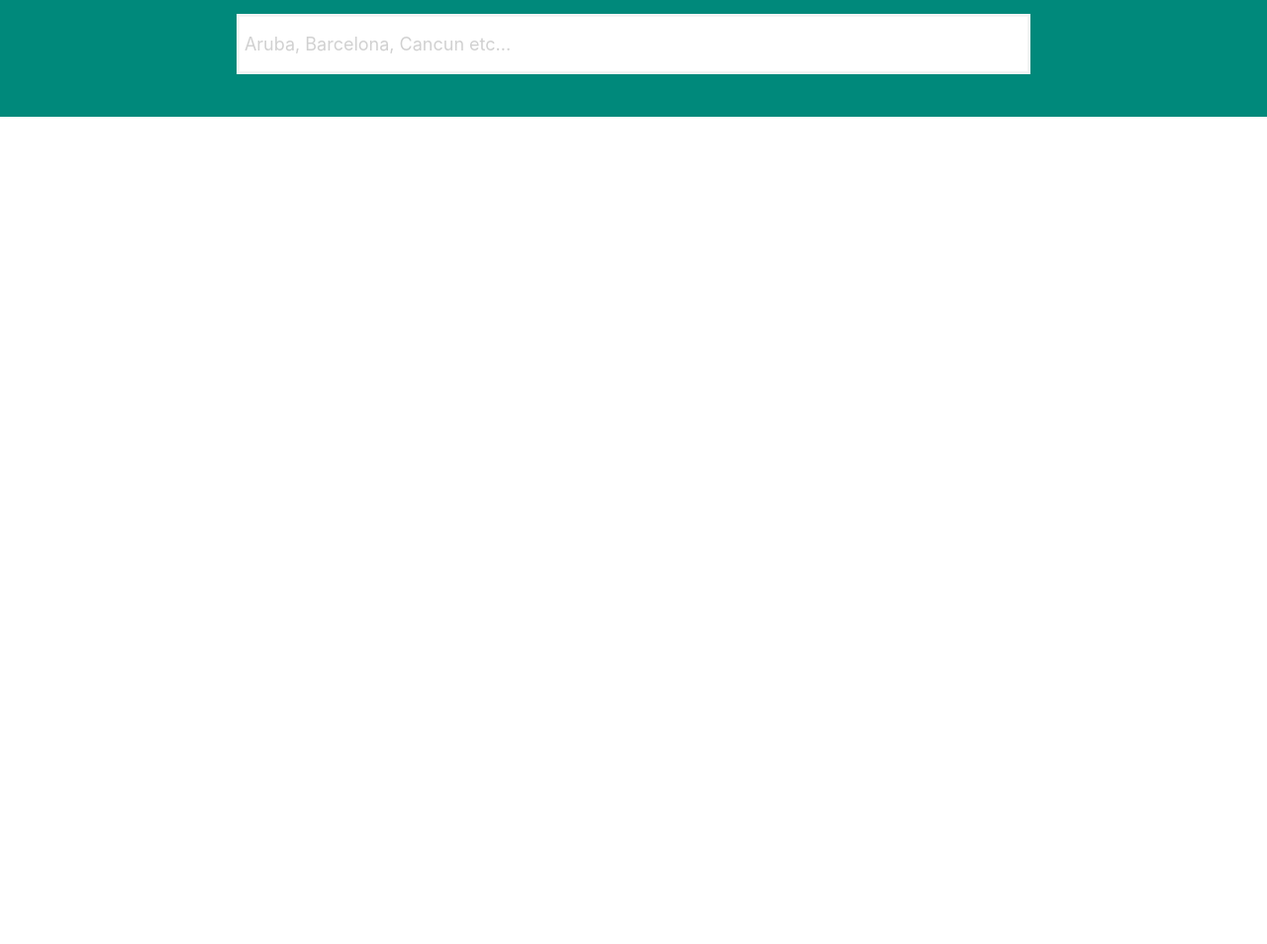
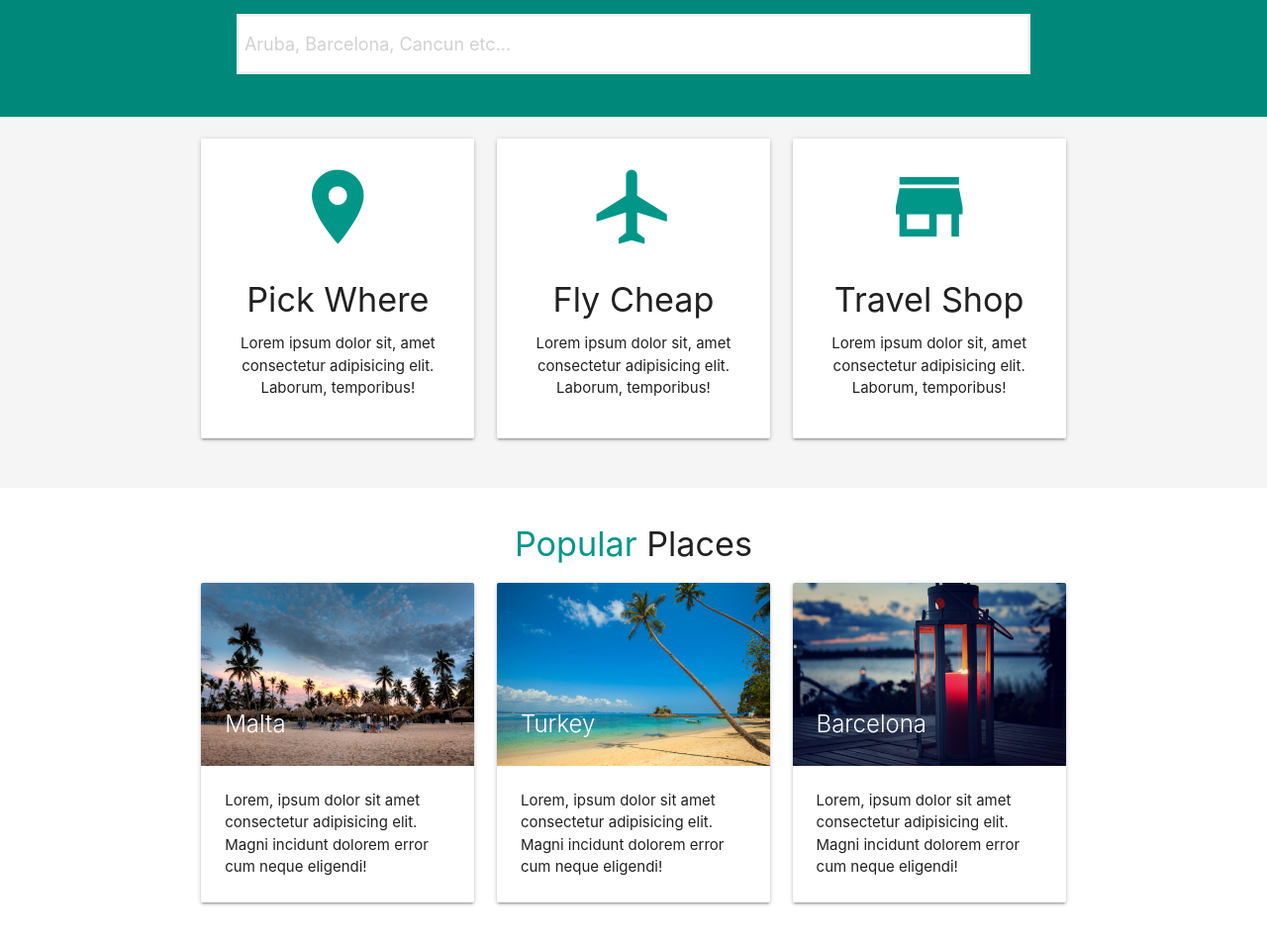
Before and after one commit to ewusiessel/materialize-travel-theme-traversy, a website built with Parcel: page index.html in a window 1280 px wide. Shown: the part 660-1614 px from the top of the page at 99% size. Before the commit the page ends 800 px from the top, so only its background shows below. Built offline with nearby package versions, Linux system fonts and the light colour scheme.

Commit message:
Update index.html

```diff
--- a/index.html
+++ b/index.html
@@ -143,6 +143,92 @@
       </div>
     </section>
 
+    <!-- Section: Icon Boxes -->
+    <section class="section section-icons grey lighten-4 center">
+      <div class="container">
+        <div class="row">
+          <div class="col s12 m4">
+            <div class="card-panel">
+              <i class="material-icons large teal-text">room</i>
+              <h4>Pick Where</h4>
+              <p>
+                Lorem ipsum dolor sit, amet consectetur adipisicing elit.
+                Laborum, temporibus!
+              </p>
+            </div>
+          </div>
+          <div class="col s12 m4">
+            <div class="card-panel">
+              <i class="material-icons large teal-text">airplanemode_active</i>
+              <h4>Fly Cheap</h4>
+              <p>
+                Lorem ipsum dolor sit, amet consectetur adipisicing elit.
+                Laborum, temporibus!
+              </p>
+            </div>
+          </div>
+          <div class="col s12 m4">
+            <div class="card-panel">
+              <i class="material-icons large teal-text">store</i>
+              <h4>Travel Shop</h4>
+              <p>
+                Lorem ipsum dolor sit, amet consectetur adipisicing elit.
+                Laborum, temporibus!
+              </p>
+            </div>
+          </div>
+        </div>
+      </div>
+    </section>
+
+    <!-- Section: Popular Places -->
+    <section id="popular" class="section section-popular scrollspy">
+      <div class="container">
+        <div class="row">
+          <h4 class="center">
+            <span class="teal-text">Popular</span>
+            Places
+          </h4>
+          <div class="col s12 m4">
+            <div class="card">
+              <div class="card-image">
+                <img src="img/resort1.jpg" alt="" />
+                <span class="card-title">Malta</span>
+              </div>
+              <div class="card-content">
+                Lorem, ipsum dolor sit amet consectetur adipisicing elit. Magni
+                incidunt dolorem error cum neque eligendi!
+              </div>
+            </div>
+          </div>
+          <div class="col s12 m4">
+            <div class="card">
+              <div class="card-image">
+                <img src="img/resort2.jpg" alt="" />
+                <span class="card-title">Turkey</span>
+              </div>
+              <div class="card-content">
+                Lorem, ipsum dolor sit amet consectetur adipisicing elit. Magni
+                incidunt dolorem error cum neque eligendi!
+              </div>
+            </div>
+          </div>
+          <div class="col s12 m4">
+            <div class="card">
+              <div class="card-image">
+                <img src="img/resort3.jpg" alt="" />
+                <span class="card-title">Barcelona</span>
+              </div>
+              <div class="card-content">
+                Lorem, ipsum dolor sit amet consectetur adipisicing elit. Magni
+                incidunt dolorem error cum neque eligendi!
+              </div>
+            </div>
+          </div>
+        </div>
+      </div>
+    </section>
+
     <!--JavaScript at end of body for optimized loading-->
     <script src="https://cdnjs.cloudflare.com/ajax/libs/materialize/1.0.0/js/materialize.min.js"></script>
     <script>
@@ -165,7 +251,7 @@
         });
       });
 
-      // Autocomplete Init
+      // Autocomplete Init // NOT WORKING!!!
       document.addEventListener("DOMContentLoaded", function () {
         var ac = document.querySelectorAll(".autocomplete");
         var instances = M.Autocomplete.init(ac, {
```
